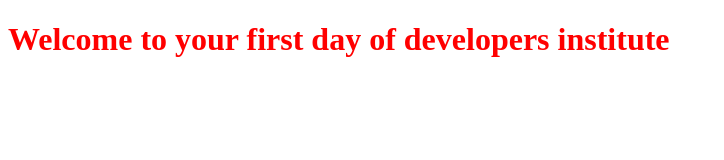
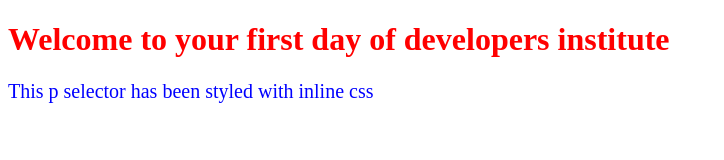
Before and after one commit to 45modeus/bootcamp2025, a plain HTML site: page Week1/day3/csspractice.html in a window 1280 px wide. Shown: the whole page, without its empty margins (0-724 px from the left). Drawn offline with Linux system fonts and the light colour scheme.

Commit message:
new content

```diff
--- a/Week1/day3/csspractice.html
+++ b/Week1/day3/csspractice.html
@@ -8,5 +8,6 @@
 </head>
 <body>
     <h1 style="color: red;">Welcome to your first day of developers institute</h1>
+    <p style="color: blue; font-size: 20px;">This p selector has been styled with inline css</p>
 </body>
 </html>
```
